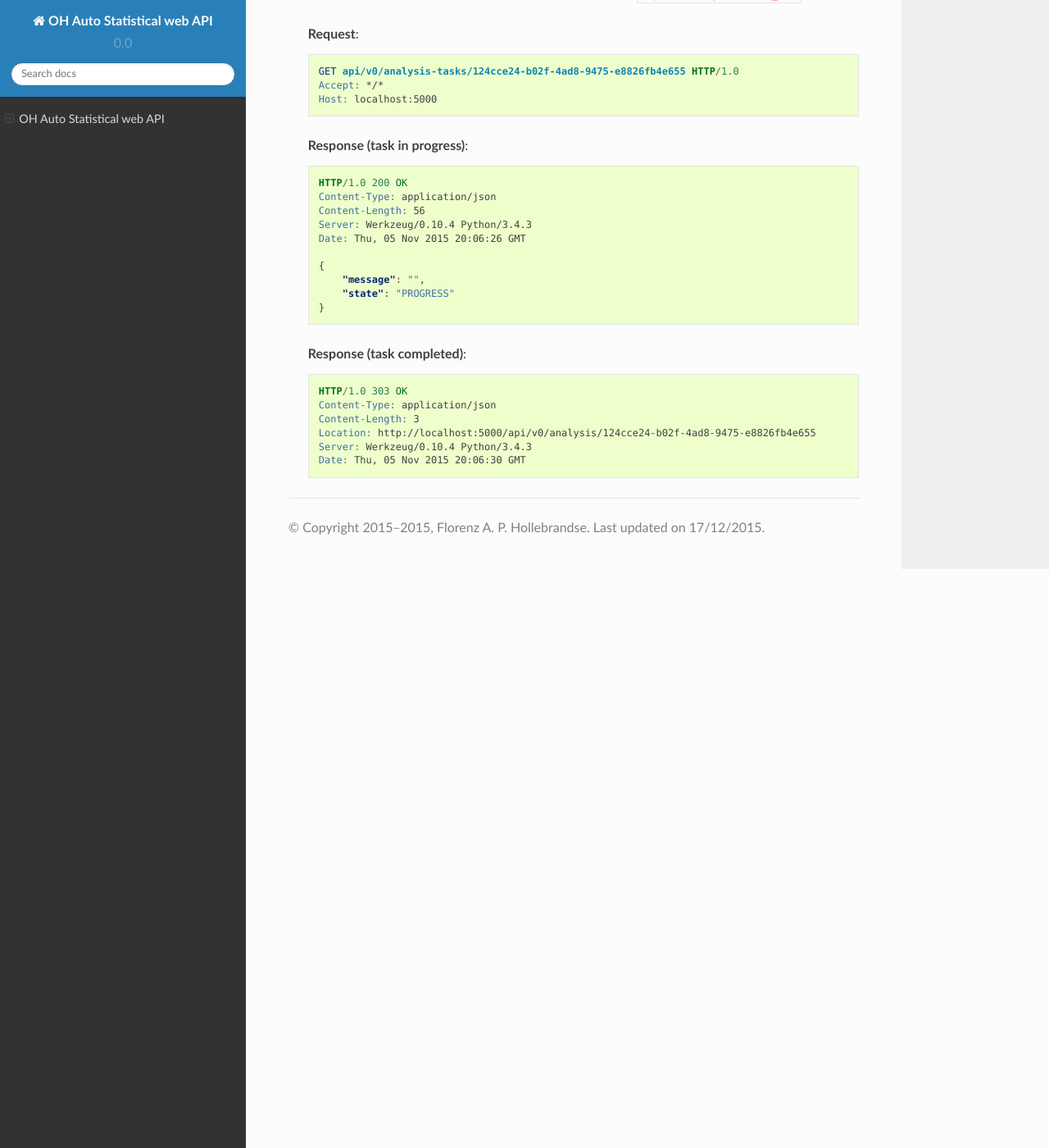
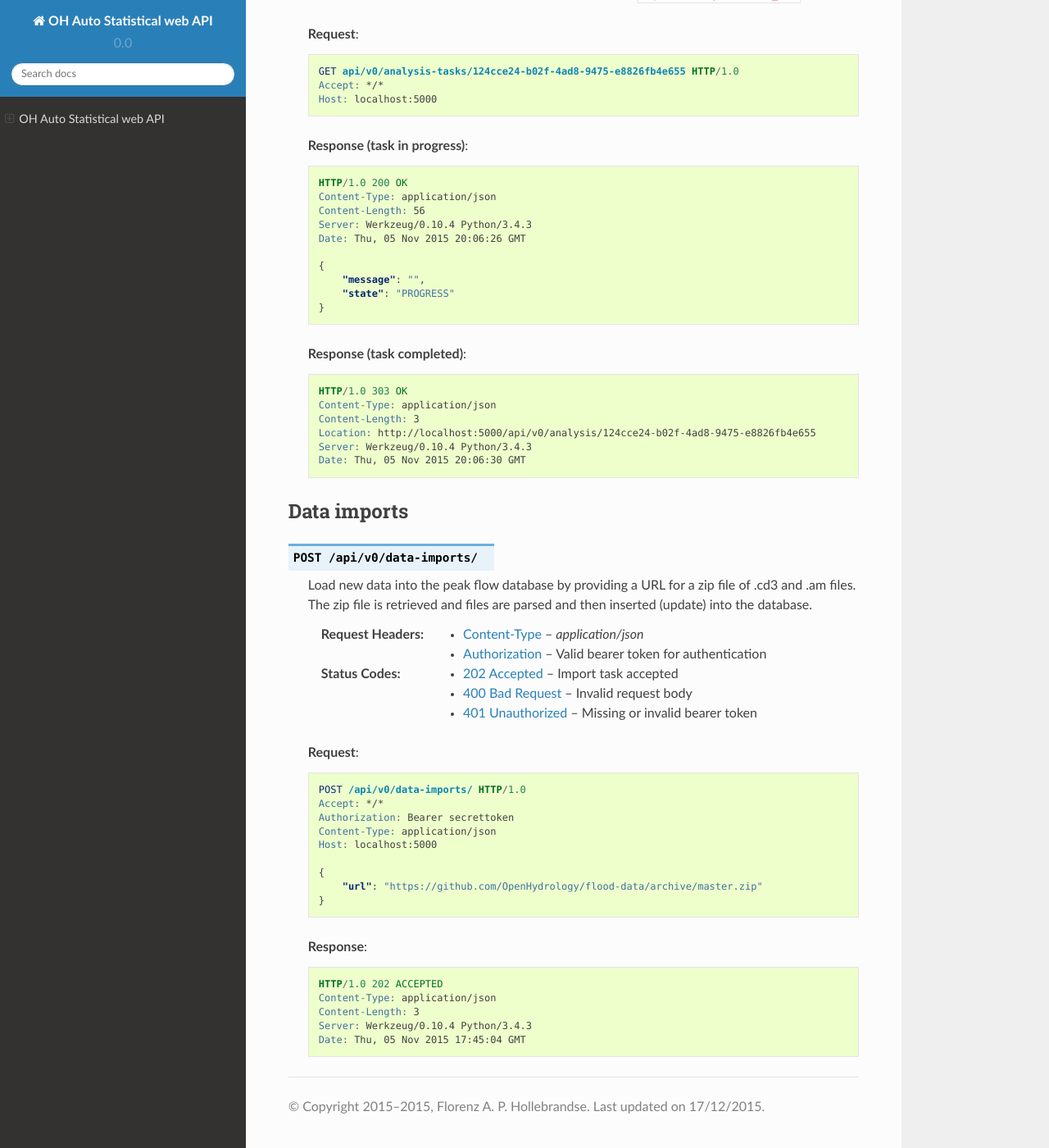
Before and after one commit to OpenHydrology/OH-Auto-Statistical-REST-API, a Sphinx documentation site: the page built from docs/source/index.rst, in a window 1280 px wide and 1400 px high, scrolled down 1770 px. Shown: the whole window at 82% size. Built offline with Sphinx 7.4.7 and the Read the Docs theme 2.0.0, drawn with Linux system fonts in a browser that asks for light colours.

Commit message:
doc updates

```diff
--- a/docs/source/index.rst
+++ b/docs/source/index.rst
@@ -129,3 +129,44 @@ Analysis tasks
         Location: http://localhost:5000/api/v0/analysis/124cce24-b02f-4ad8-9475-e8826fb4e655
         Server: Werkzeug/0.10.4 Python/3.4.3
         Date: Thu, 05 Nov 2015 20:06:30 GMT
+
+
+Data imports
+------------
+
+.. http:post:: /api/v0/data-imports/
+    :synopsis: Update peak flow data from URL
+
+    Load new data into the peak flow database by providing a URL for a zip file of .cd3 and .am files. The zip file is
+    retrieved and files are parsed and then inserted (update) into the database.
+
+    :reqheader Content-Type: :mimetype:`application/json`
+    :reqheader Authorization: Valid bearer token for authentication
+
+    :statuscode 202: Import task accepted
+    :statuscode 400: Invalid request body
+    :statuscode 401: Missing or invalid bearer token
+
+    **Request**:
+
+    .. code-block:: http
+
+        POST /api/v0/data-imports/ HTTP/1.0
+        Accept: */*
+        Authorization: Bearer secrettoken
+        Content-Type: application/json
+        Host: localhost:5000
+
+        {
+            "url": "https://github.com/OpenHydrology/flood-data/archive/master.zip"
+        }
+
+    **Response**:
+
+    .. code-block:: http
+
+        HTTP/1.0 202 ACCEPTED
+        Content-Type: application/json
+        Content-Length: 3
+        Server: Werkzeug/0.10.4 Python/3.4.3
+        Date: Thu, 05 Nov 2015 17:45:04 GMT
```
